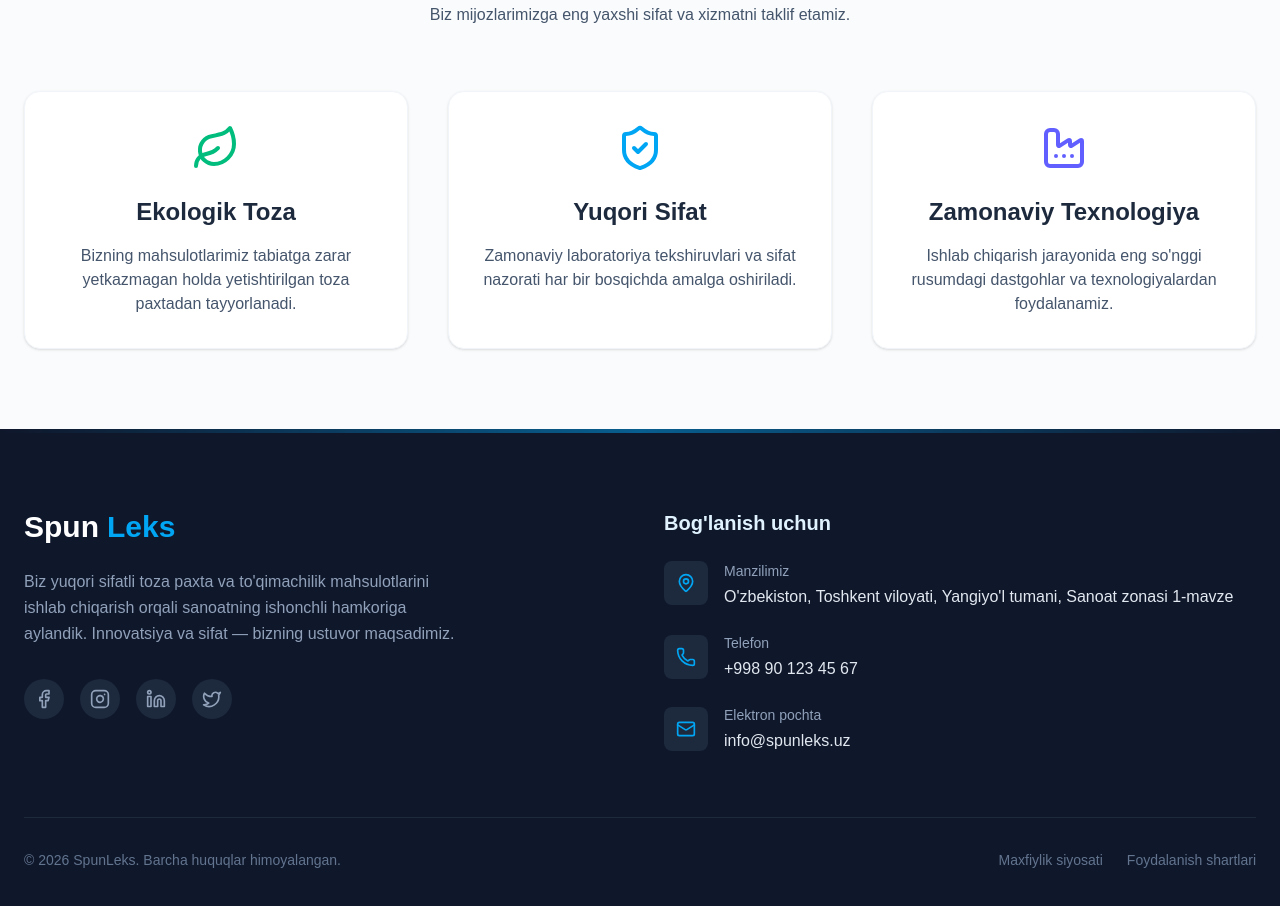
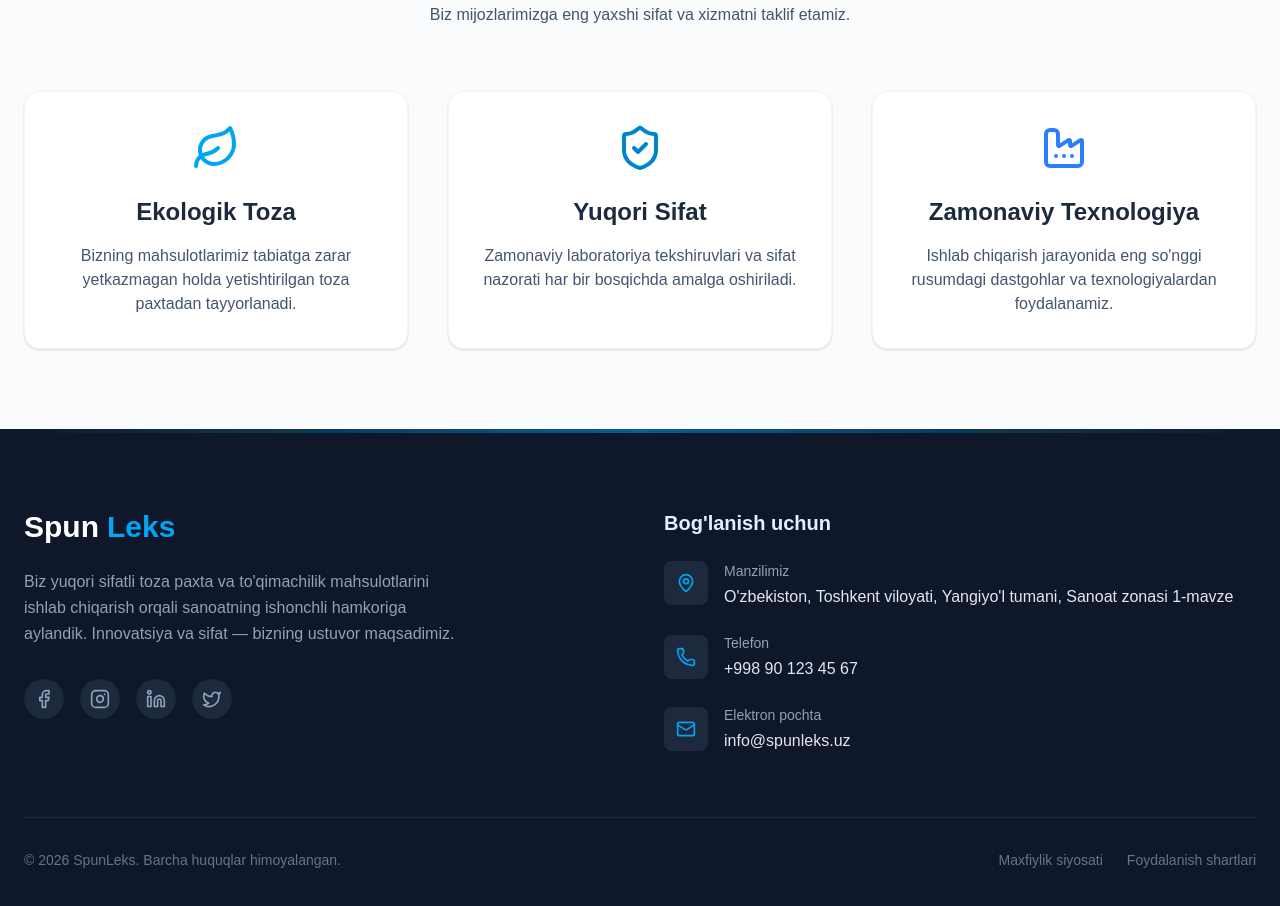
Before and after one commit to XOJISAID/Spunleks-, a Next.js app: page / in a window 1280 px wide. Shown: the part 2960-3866 px from the top of the page. Built offline with nearby package versions, Linux system fonts and the light colour scheme.

Commit message:
style: enforce strict white/blue color usage in light and dark modes

```diff
--- a/src/app/globals.css
+++ b/src/app/globals.css
@@ -7,8 +7,8 @@
 
 /* Defines dark variables when the 'dark' class is present on html/body */
 .dark {
-  --background: #0a0a0a;
-  --foreground: #ededed;
+  --background: #020617; /* Very dark blue (slate-950) instead of pure black/gray */
+  --foreground: #f8fafc; /* slate-50 */
 }
 
 @theme inline {
--- a/src/components/Features.tsx
+++ b/src/components/Features.tsx
@@ -5,17 +5,17 @@
 
 const benefits = [
     {
-        icon: <Leaf className="w-12 h-12 text-emerald-500" />,
+        icon: <Leaf className="w-12 h-12 text-sky-500" />,
         title: "Ekologik Toza",
         description: "Bizning mahsulotlarimiz tabiatga zarar yetkazmagan holda yetishtirilgan toza paxtadan tayyorlanadi."
     },
     {
-        icon: <ShieldCheck className="w-12 h-12 text-sky-500" />,
+        icon: <ShieldCheck className="w-12 h-12 text-sky-600" />,
         title: "Yuqori Sifat",
         description: "Zamonaviy laboratoriya tekshiruvlari va sifat nazorati har bir bosqichda amalga oshiriladi."
     },
     {
-        icon: <Factory className="w-12 h-12 text-indigo-500" />,
+        icon: <Factory className="w-12 h-12 text-blue-500" />,
         title: "Zamonaviy Texnologiya",
         description: "Ishlab chiqarish jarayonida eng so'nggi rusumdagi dastgohlar va texnologiyalardan foydalanamiz."
     }
--- a/src/components/Footer.tsx
+++ b/src/components/Footer.tsx
@@ -12,7 +12,7 @@
     ];
 
     return (
-        <footer id="contact" className="bg-slate-900 dark:bg-black text-white pt-20 pb-10 relative overflow-hidden transition-colors duration-300">
+        <footer id="contact" className="bg-slate-900 dark:bg-slate-950 text-white pt-20 pb-10 relative overflow-hidden transition-colors duration-300">
             {/* Background elements */}
             <div className="absolute top-0 left-0 w-full h-1 bg-gradient-to-r from-transparent via-sky-500 to-transparent opacity-50" />
 
--- a/src/components/SpunLeksLogo.tsx
+++ b/src/components/SpunLeksLogo.tsx
@@ -39,9 +39,9 @@
                             variants={iconVariants}
                             initial="hidden"
                             animate="visible"
-                            className="text-emerald-500"
+                            className="text-sky-500 dark:text-sky-400"
                         />
-                        {/* Bottom Arrow - Greenish */}
+                        {/* Bottom Arrow - Blue */}
                         <motion.path
                             d="M80 70 C70 85 55 90 40 85 L35 95 L25 75 L45 70 L40 80 C50 82 65 78 72 70"
                             stroke="currentColor"
@@ -52,9 +52,9 @@
                             variants={iconVariants}
                             initial="hidden"
                             animate="visible"
-                            className="text-emerald-500"
+                            className="text-sky-600 dark:text-sky-500"
                         />
-                        {/* Top Left Arrow - Greenish */}
+                        {/* Top Left Arrow - Blue */}
                         <motion.path
                             d="M20 50 C20 35 30 20 45 15 L40 5 L60 15 L40 35 L45 25 C35 28 30 38 30 50"
                             stroke="currentColor"
@@ -65,7 +65,7 @@
                             variants={iconVariants}
                             initial="hidden"
                             animate="visible"
-                            className="text-emerald-500"
+                            className="text-sky-500 dark:text-sky-400"
                         />
                     </svg>
                 </motion.div>
```
